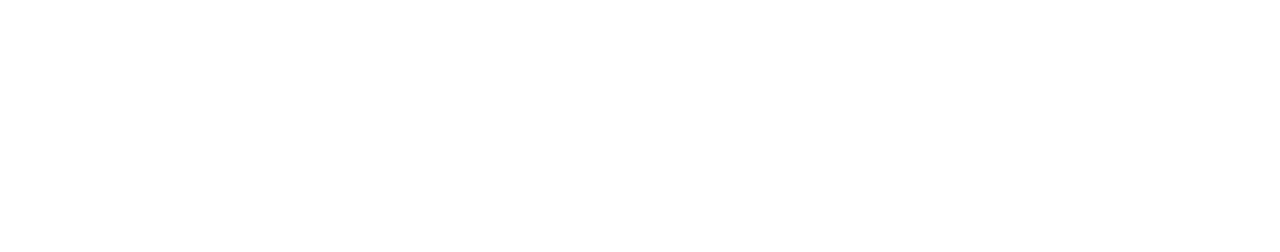
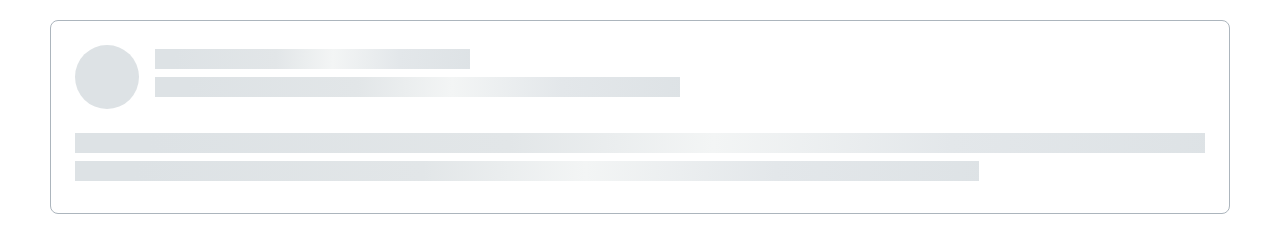
Before and after one commit to js-tasks-ru/htmlcss-20210812_bleshunov5b, a website: page 04-lection2/02-skeleton/index.html in a window 1280 px wide. Drawn offline with Linux system fonts and the light colour scheme.

Commit message:
add solution for 04-lection2-02-skeleton

```diff
--- a/04-lection2/02-skeleton/index.html
+++ b/04-lection2/02-skeleton/index.html
@@ -2,10 +2,24 @@
 <!-- Страница со скелетоном -->
 <html lang="ru">
     <head>
+      <link rel="stylesheet" href="../../assets/css/reset.css">
         <link rel="stylesheet" href="../../assets/css/main.css">
         <link rel="stylesheet" href="./skeleton.css">
     </head>
-    <body>
+    <body style="padding: 20px 50px">
+      <div class="skeleton">
+        <div class="skeleton__flexBox">
+          <div class="skeleton__avatar"></div>
+          <div style="width: 100%">
+            <div class="skeleton__bar skeleton__bar_width-s"></div>
+            <div class="skeleton__bar skeleton__bar_width-m"></div>
+          </div>
+        </div>
+          <div>
+            <div class="skeleton__bar skeleton__bar_width-xl"></div>
+            <div class="skeleton__bar skeleton__bar_width-l"></div>
+          </div>
+      </div>
 
     </body>
 </html>
--- a/04-lection2/02-skeleton/skeleton.css
+++ b/04-lection2/02-skeleton/skeleton.css
@@ -0,0 +1,52 @@
+/* Стилизация скелетона */
+.skeleton {
+  border: 1px solid var(--grey-3);
+  border-radius: 8px;
+  padding: 24px;
+}
+
+.skeleton__flexBox {
+  display: flex;
+  flex-direction: row;
+  justify-content: flex-start;
+  align-items: center;
+  margin-bottom: 24px;
+}
+
+.skeleton__avatar {
+  height: 64px;
+  width: 64px;
+  border-radius: 50%;
+  background-color: var(--grey-2);
+  margin-right: 16px;
+  flex-shrink: 0; /* Аватар не будет сжиматься */
+}
+
+.skeleton__bar {
+  background: linear-gradient(
+    92.51deg,
+    #DDE2E5 6.44%,
+    #E2E6E8 38.47%,
+    #F3F5F5 56.48%,
+    #E3E7EA 77.5%,
+    #DDE2E5 102.52%
+  );
+  height: 20px;
+  margin-bottom: 8px;
+}
+
+.skeleton__bar_width-s {
+  width: 30%;
+}
+
+.skeleton__bar_width-m {
+  width: 50%;
+}
+
+.skeleton__bar_width-l {
+  width: 80%;
+}
+
+.skeleton__bar_width-xl {
+  width: 100%;
+}
```
